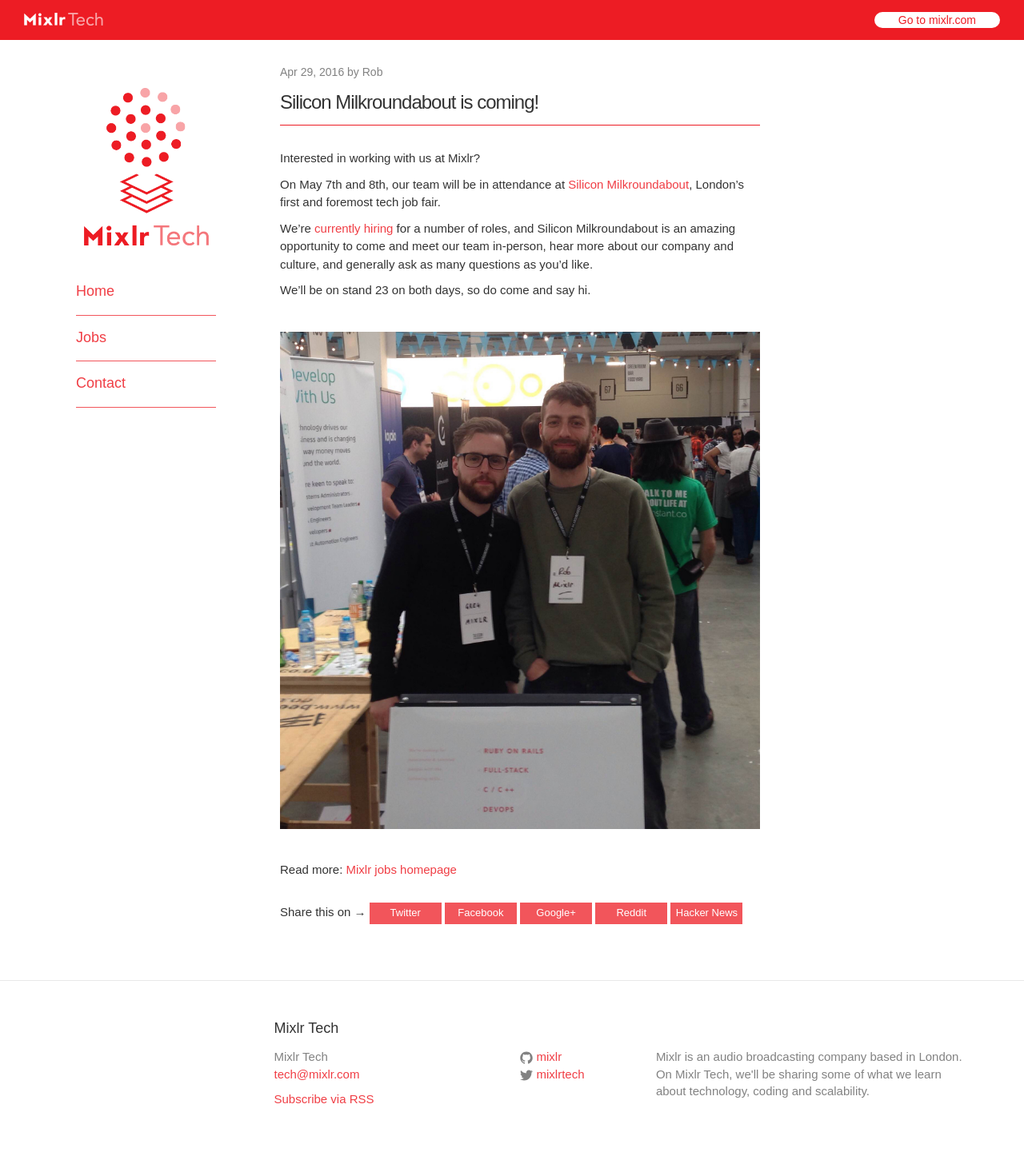
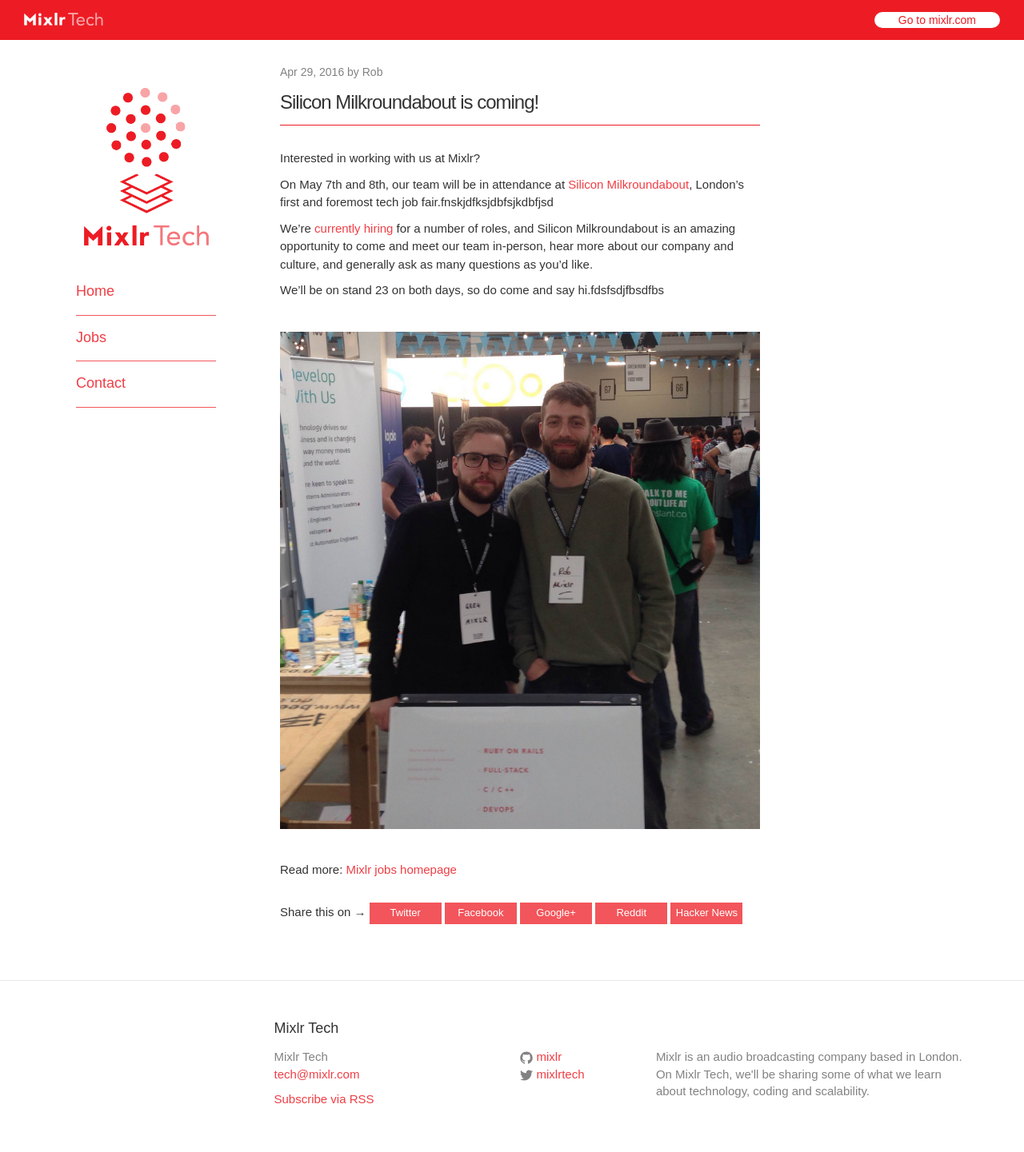
Before and after one commit to mixlr/mixlr.github.io, a Jekyll site: the page built from _posts/2016-04-28-silicon-milkroundabout.md, in a window 1280 px wide. Shown: the whole page at 80% size. Built offline with Jekyll 4.4.1, drawn with Linux system fonts in a browser that asks for light colours; some web fonts are replaced; comment, search, counter and statistics services are not loaded.

Commit message:
Rando changes
woooo

```diff
--- a/_posts/2016-04-28-silicon-milkroundabout.md
+++ b/_posts/2016-04-28-silicon-milkroundabout.md
@@ -12,12 +12,12 @@
 
 Interested in working with us at Mixlr?
 
-On May 7th and 8th, our team will be in attendance at [Silicon Milkroundabout](https://www.siliconmilkroundabout.com/), London's first and foremost tech job fair.
+On May 7th and 8th, our team will be in attendance at [Silicon Milkroundabout](https://www.siliconmilkroundabout.com/), London's first and foremost tech job fair.fnskjdfksjdbfsjkdbfjsd
 
 We're [currently hiring](http://tech.mixlr.com/jobs) for a number of roles, and Silicon Milkroundabout is an amazing opportunity to come and meet our team in-person, hear more about our company and culture, and generally ask as many questions as you'd like.
 
-We'll be on stand 23 on both days, so do come and say hi.
+We'll be on stand 23 on both days, so do come and say hi.fdsfsdjfbsdfbs
 
-![Mixlr's founders Greg and Rob at a previous Silicon Milkroundabout](/images/smr1.jpg)
+![Mixlr's founders](/images/smr1.jpg)
 
 Read more: [Mixlr jobs homepage](http://mixlr.com/jobs)
```
